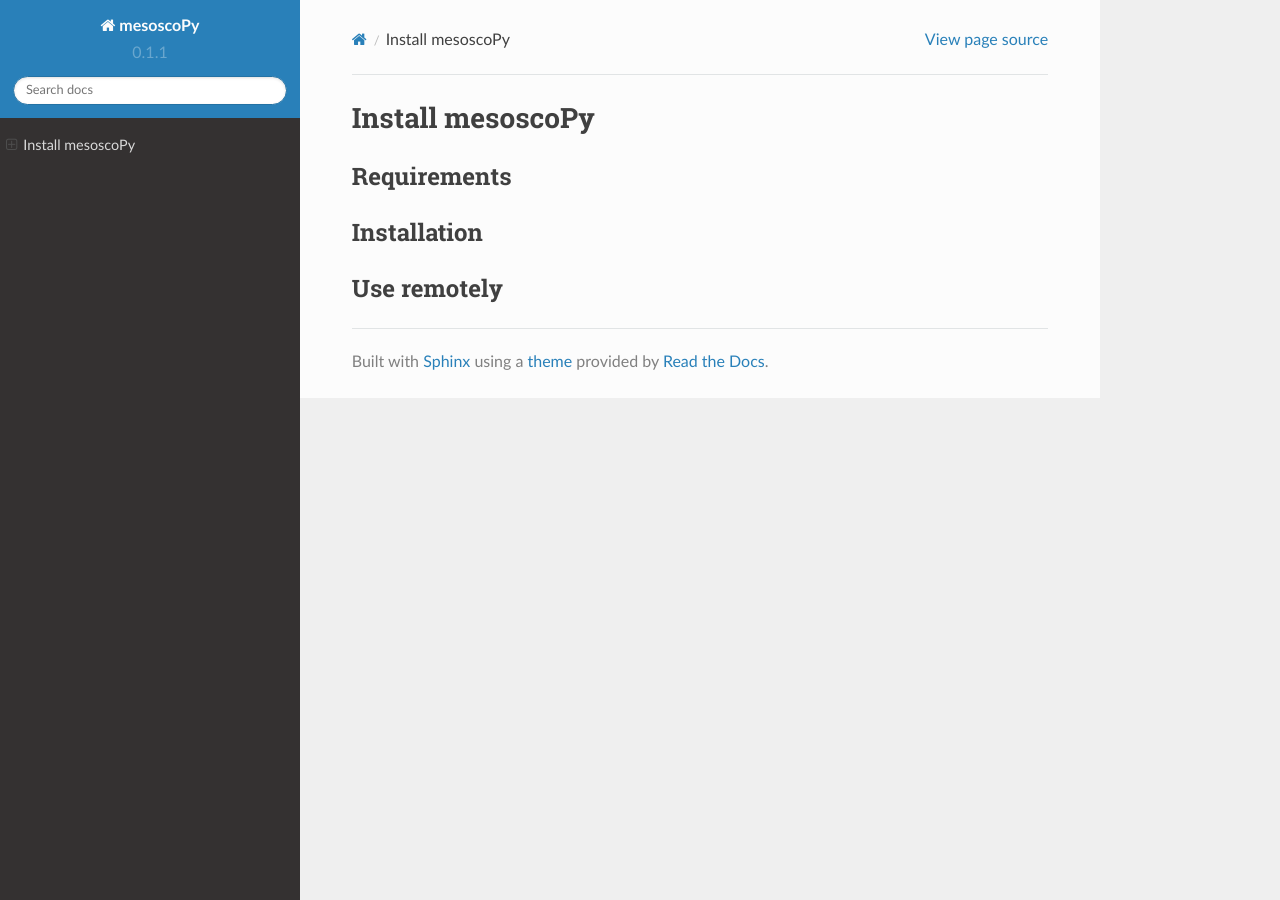
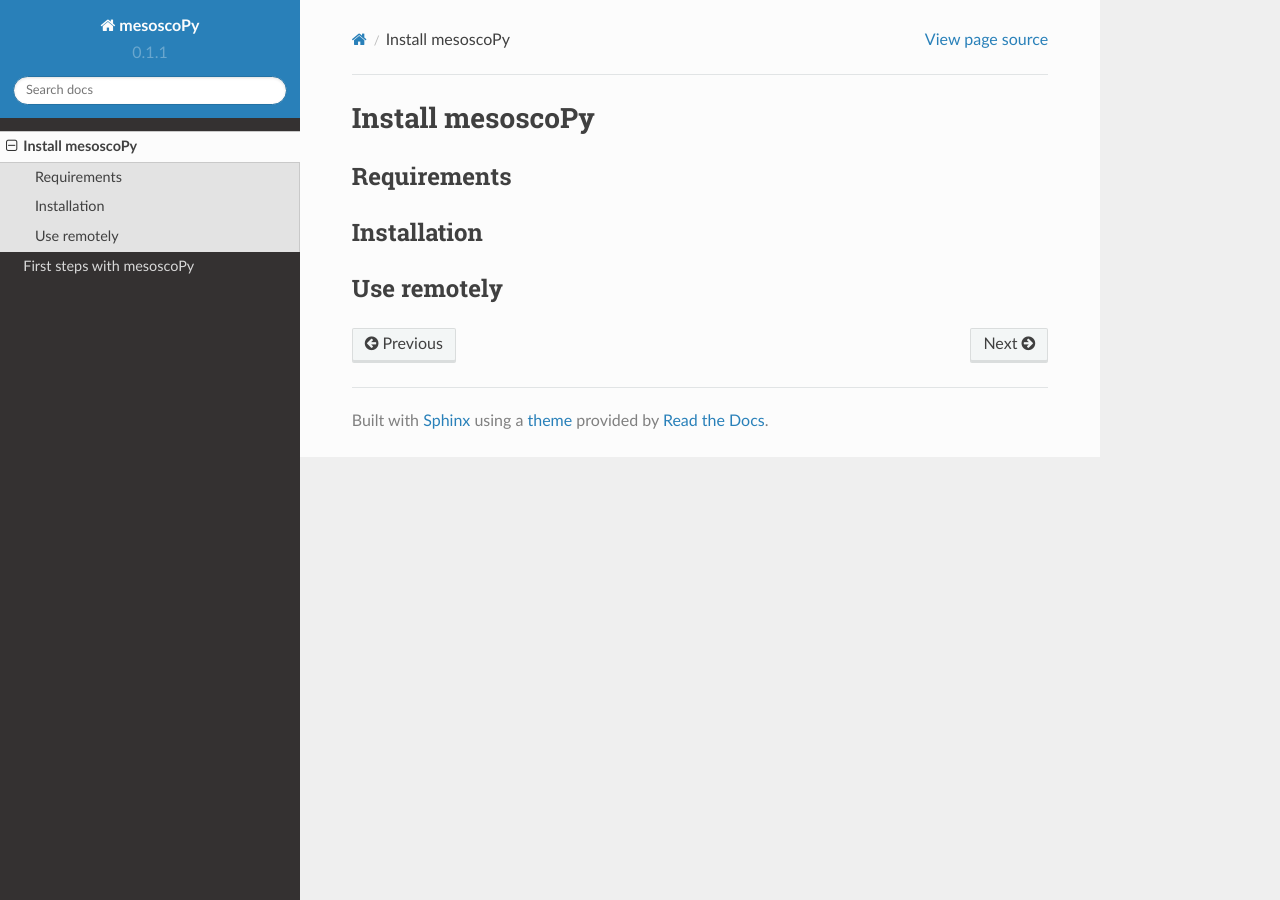
Before and after one commit to condmatphys/mesoscoPy, a Sphinx documentation site: the page built from docs/start/install.rst, in a window 1280 px wide. Built offline with Sphinx 7.4.7 and the Read the Docs theme 2.0.0, drawn with Linux system fonts in a browser that asks for light colours; pages that are not in the unit, such as notebooks, are missing from menus.

Commit message:
doc install

```diff
--- a/docs/index.rst
+++ b/docs/index.rst
@@ -15,7 +15,8 @@
 .. toctree::
    :maxdepth: 2
 
-    install/index
+   start/install
+   start/first-steps
 
 
 Indices and tables
--- /dev/null
+++ b/docs/start/first-steps.rst
@@ -0,0 +1,4 @@
+.. _first-steps:
+
+First steps with mesoscoPy
+==========================
```
Also changed, not shown: docs/start/install.rst (renamed from docs/install/index.rst), 1 other file.
